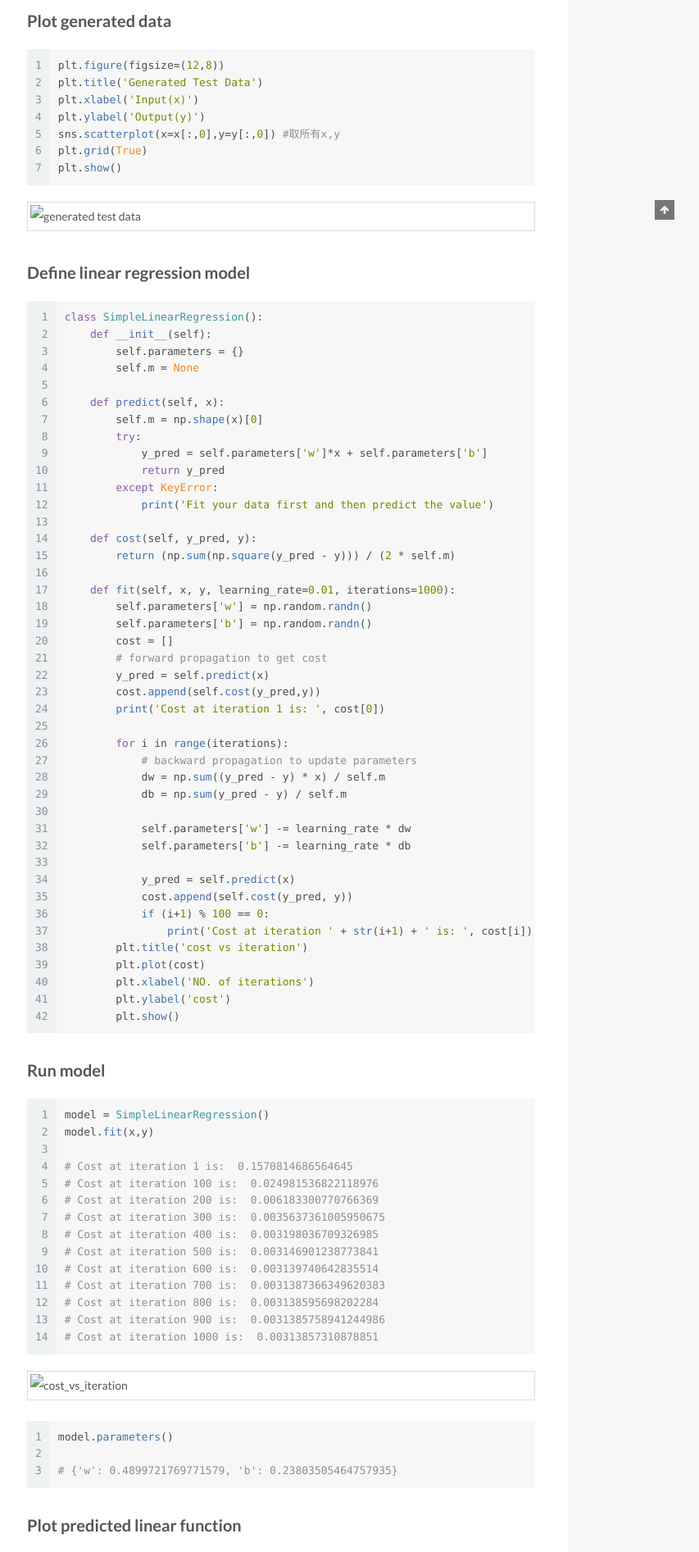
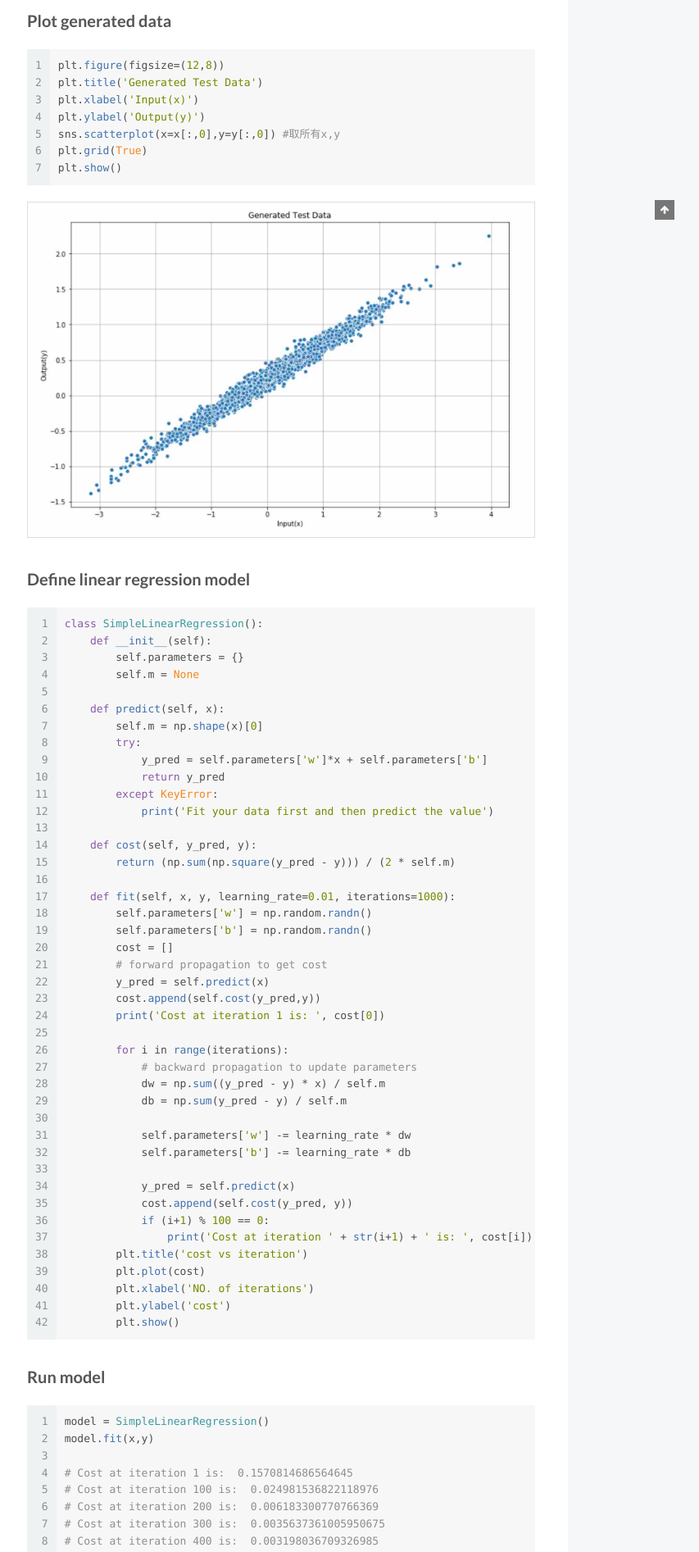
Before and after one commit to sleepworm/sleepworm.github.io, a Jekyll site: the page built from _posts/2020-06-19-ml-simple-linear-regression-from-scratch.md, in a window 1280 px wide. Shown: the part 732-2625 px from the top of the page at 82% size, without its empty margins (427-1280 px from the left). Built offline with Jekyll 4.4.1, drawn with Linux system fonts in a browser that asks for light colours.

Commit message:
fix image path

````diff
--- a/_posts/2020-06-19-ml-simple-linear-regression-from-scratch.md
+++ b/_posts/2020-06-19-ml-simple-linear-regression-from-scratch.md
@@ -45,7 +45,7 @@ plt.grid(True)
 plt.show()
 ```
 
-![generated test data](../assets/images/ml_simple_linear_regression/test_data.jpg)
+![generated test data](/assets/images/ml_simple_linear_regression/test_data.jpg)
 
 ## Define linear regression model
 
@@ -113,7 +113,7 @@ model.fit(x,y)
 # Cost at iteration 1000 is:  0.00313857310878851
 ```
 
-![cost_vs_iteration](../assets/images/ml_simple_linear_regression/cost.jpg)
+![cost_vs_iteration](/assets/images/ml_simple_linear_regression/cost.jpg)
 
 ```python
 model.parameters()
@@ -134,4 +134,4 @@ plt.ylabel('Output(y)')
 plt.show()
 ```
 
-![prediction](../assets/images/ml_simple_linear_regression/prediction.jpg)
+![prediction](/assets/images/ml_simple_linear_regression/prediction.jpg)
````
